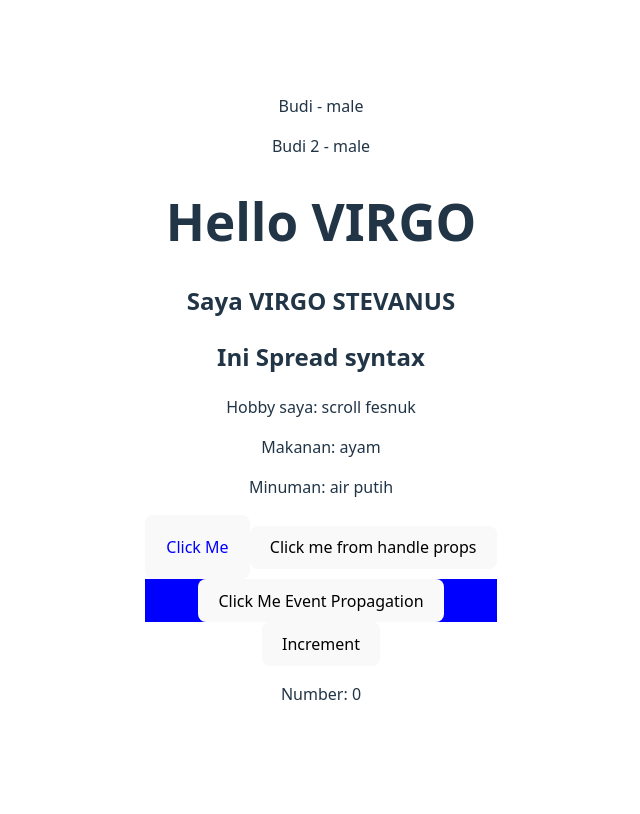
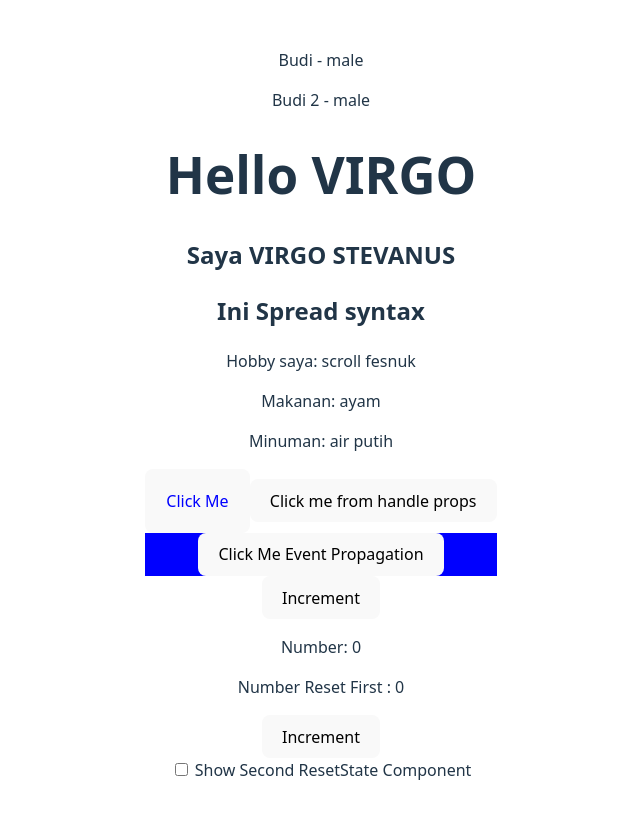
Before and after one commit to Virgo-SSS/react-course, a React (Vite) app: page / in a window 1280 px wide. Shown: the whole page, without its empty margins (319-959 px from the left). Built offline with nearby package versions, Linux system fonts and the light colour scheme.

Commit message:
state reset

```diff
--- a/src/App.jsx
+++ b/src/App.jsx
@@ -1,6 +1,4 @@
 import { useState } from 'react'
-import reactLogo from './assets/react.svg'
-import viteLogo from '/vite.svg'
 import './App.css'
 import HelloWorld from './HelloWorld'
 import { Destructuring } from './Destructuring'
@@ -10,9 +8,14 @@ import { CollectionComponentsss } from './CollectionComponentsss'
 import EventHandlerAsProps from './EventHandlerAsProps'
 import EventPropagation from './EventPropagation'
 import UseState from './UseState'
+import ResetState from './ResetState'
 
 function App() {
-  const [count, setCount] = useState(0)
+  let [showSecond, setShowSecond] = useState(false);
+  const handleShow = (e) => {
+    setShowSecond(e.target.checked)
+  }
+
   const testSpread = {
     hobby: "scroll fesnuk",
     food: "ayam",
@@ -45,6 +48,87 @@ function App() {
 
         <UseState />
 
+
+        {/* Hal perlu di perhatikan soal state,  */}
+        {/*
+          React menyimpan state berdasarkan posisi dan jenis component.
+          jika kita mempunyai 2 jenis component yang sama dengan posisi yang sama
+          sebagai contoh:
+          A: Menggunakan Component ResetState dan posisi setelah Div id reset-state dan props name="Reset First"
+          B: Menggunakan Component ResetState dan posisi setelah Div id reset-state dan props name="Reset Second"
+
+          Nah jika kita mempunyai kondisi component seperti di atas, perlu di perhatikan
+          "sekilas hal itu mungkin 2 component yang berbeda karena mempunyai berbeda karena mempunyai props yang berbeda,
+          sehingga state masing-masing component tidak akan saling terpengaruhi"
+
+          namun hal tersebut salah, perlu di ingat react menyimpan state berdasarkan posisi dan jenis component, maka
+          state pada component A akan tersimpan di component B.
+
+          sebagai contoh:
+          di parent component kita ada variable showSecond dengan data type boolean dan kita set nilai defaultnya adalah false
+          let showSecond = false
+
+          Kita akan menghilangkan component A jika nilai showSecond adalah true, dan akan menghilangkan component B jika nilai showSecond adalah false
+          {showSecond ? <ResetState name='Reset Second' /> : <ResetState name='Reset First' />}
+          <input type="checkbox" name="show" checked={showSecond} onChange={handleShow}/> Show Second ResetState Component
+
+          *Note: didalam ResetState component merupakan fitur increment number
+
+          Kemudian di website, coba lihat component yang keluar pertama kali adalah component A
+          karena nilai showSecond adalah false,
+          sekarang coba klik button increment untuk menaikan state number di component A, kemudian
+          sekarang kita klik checkbox showSecond untuk menghilangkan component A dan memunculkan component B.
+
+          Harusnya Nilai state akan reset ke 0 karena Component A dan B itu berbeda, namun aslinya nilai state tidak kereset
+          hal ini sesuai dengan yang di bilang tadi bahwa react menyimpan state berdasarkan posisi dan jenis component
+          jadi walaupun propsnya berbeda tapi jika posisi dan jenis componentnya sama maka statenya tidak akan ke reset.
+
+          Sehingga hal ini harus di perhatikan baik-baik.
+        */}
+        <div id="reset-state">
+          {showSecond ? <ResetState name='Reset Second' /> : <ResetState name='Reset First' />}
+          <input type="checkbox" name="show" checked={showSecond} onChange={handleShow}/> Show Second ResetState Component
+        </div>
+        {/*
+          Solusinya apa ?
+
+
+          Solusi 1: Mengubah posisi versi 1
+          sebelumnya posisinya sama yaitu div#reset-state -> ResetState
+          nah kita bisa ubah posisinya dengan berikut:
+          {showSecond ?
+            (
+              <section>
+                <ResetState name='Reset Second' />
+              </section>
+            )
+          : (
+            <div id="tambahan-div">
+              <ResetState name='Reset First' />}
+            </div>
+          )
+
+          sekarang posisinya berbeda yaitu:
+          div#reset-state -> section -> ResetState
+          div#reset-state -> div#tambahan-div -> ResetState
+
+          Solusi 2: Mengubah posisi versi 2
+          {!showSecond && <ResetState name='Reset First' />}
+          {showSecond && <ResetState name='Reset Second' />}
+          Hal ini mungkin terlihat sama tapi kalau di gambar menggunakan component tree ini sebenarnya berbeda:
+                        div#reset-state
+                              |
+                              |
+                ---------------------------------
+                |                               |
+                |                               |
+      ResetState(name=Reset First)  ResetState(name=Reset Second)
+          jadi sebenarnya kalau seperti ini di react posisi componentnya itu berbeda,
+          hanya saja yang di munculin itu tergantung kepada kondisionalnya
+
+          Solusi 3: menggunakan key
+          {showSecond ? <ResetState key="reset-2" name='Reset Second' /> : <ResetState key="reset-1" name='Reset First' />}
+        */}
         </div>
     </>
   )
--- /dev/null
+++ b/src/ResetState.jsx
@@ -0,0 +1,20 @@
+import { useState } from "react"
+
+export default function ResetState({ name = ""}) {
+    let [number, setNumber] = useState(0);
+
+    const handleClick = () => {
+        setNumber(number + 1);
+    }
+
+    return (
+        <>
+            <div>
+                <p>Number {name} : {number}</p>
+                <button
+                    onClick={handleClick}
+                >Increment</button>
+            </div>
+        </>
+    )
+}
```
